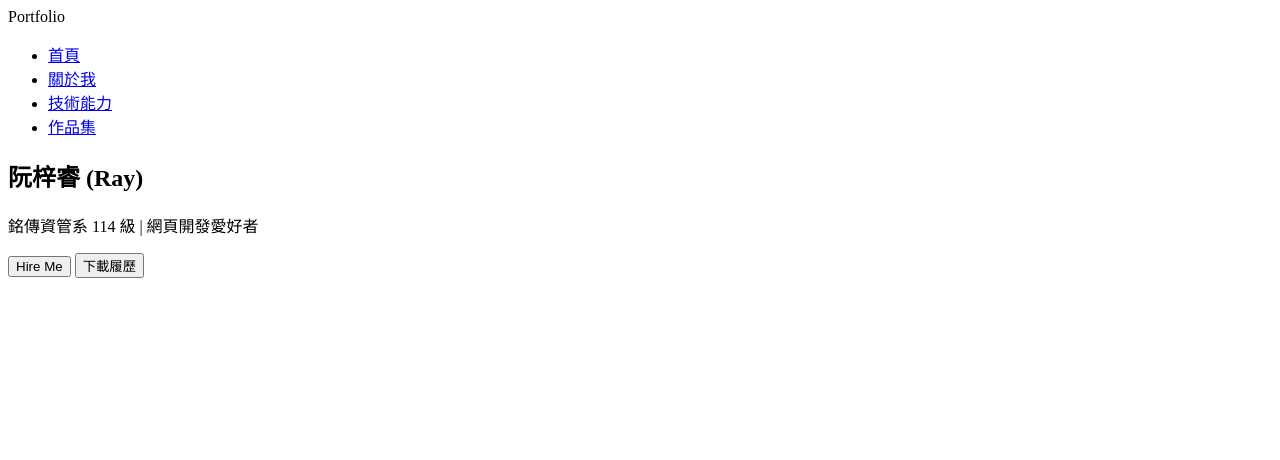
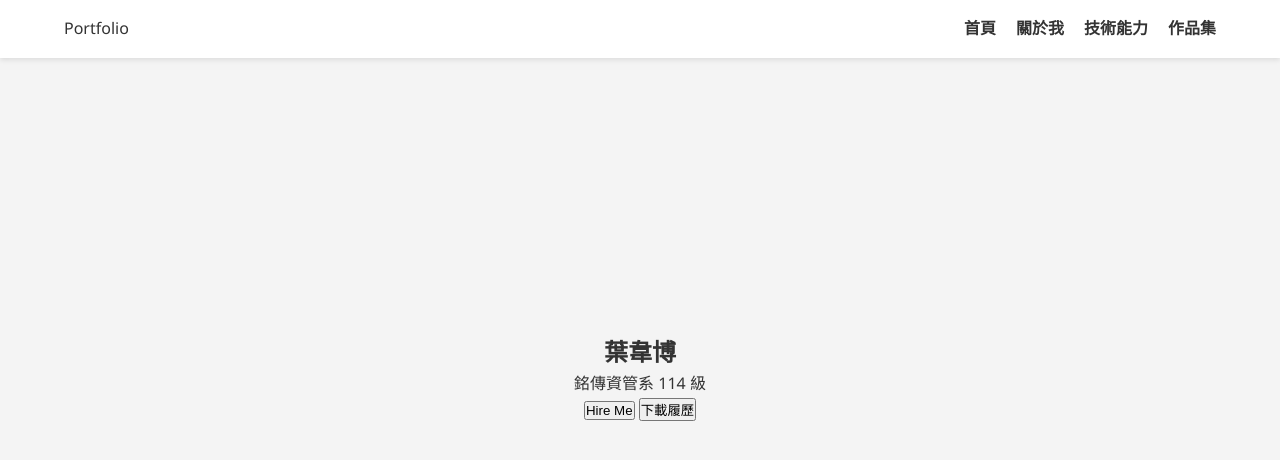
Before and after one commit to a1223a95/mcu-114-1-web-14131314-final, a plain HTML site: page index.html in a window 1280 px wide. Drawn offline with Linux system fonts and the light colour scheme.

Commit message:
基礎樣式 固定導覽列

```diff
--- a/index.html
+++ b/index.html
@@ -16,10 +16,9 @@
         <li><a href="#portfolio">作品集</a></li>
       </ul>
     </nav>
-
     <section id="home" class="hero">
-      <h1>阮梓睿 (Ray)</h1>
-      <p>銘傳資管系 114 級 | 網頁開發愛好者</p>
+      <h1>葉韋博</h1>
+      <p>銘傳資管系 114 級</p>
       <div class="cta-buttons">
         <button class="btn-primary">Hire Me</button>
         <button class="btn-secondary">下載履歷</button>
--- a/style.css
+++ b/style.css
@@ -0,0 +1,47 @@
+* {
+  margin: 0;
+  padding: 0;
+  box-box: border-box;
+}
+
+body {
+  font-family: "Segoe UI", Tahoma, Geneva, Verdana, sans-serif;
+  line-height: 1.6;
+  color: #333;
+}
+
+/* 導覽列樣式 */
+.navbar {
+  display: flex;
+  justify-content: space-between;
+  align-items: center;
+  padding: 1rem 5%;
+  background: #fff;
+  box-shadow: 0 2px 5px rgba(0, 0, 0, 0.1);
+  position: sticky;
+  top: 0;
+  z-index: 1000;
+}
+
+.nav-links {
+  display: flex;
+  list-style: none;
+}
+
+.nav-links li a {
+  text-decoration: none;
+  margin-left: 20px;
+  color: #333;
+  font-weight: bold;
+}
+
+/* Hero 區塊 */
+.hero {
+  height: 80vh;
+  display: flex;
+  flex-direction: column;
+  justify-content: center;
+  align-items: center;
+  text-align: center;
+  background: #f4f4f4;
+}
```
